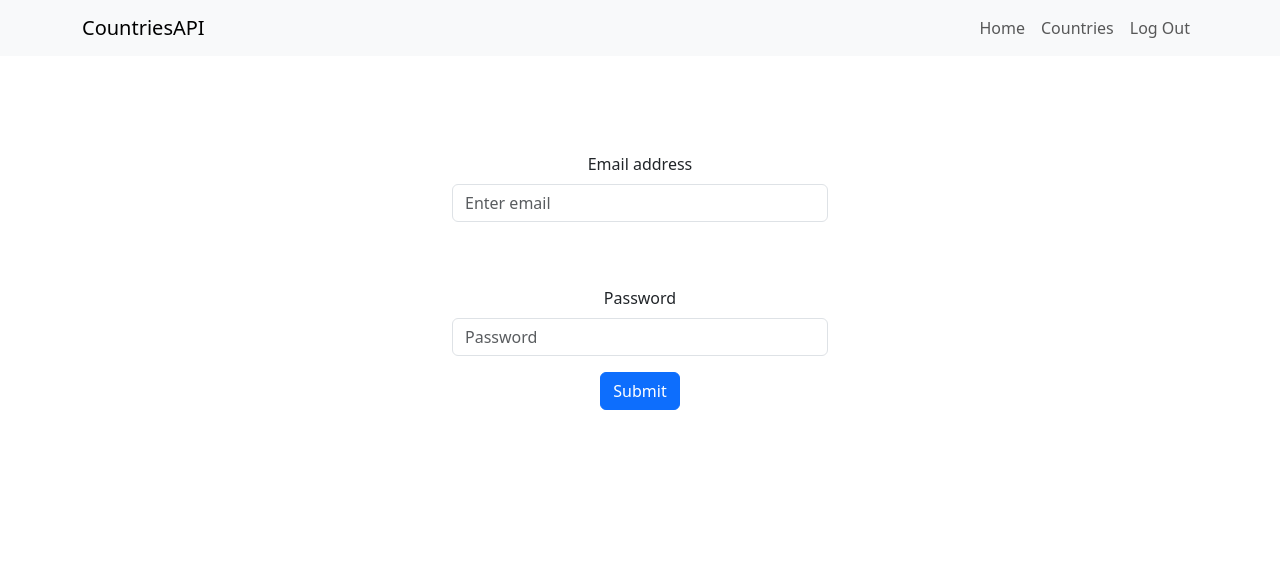
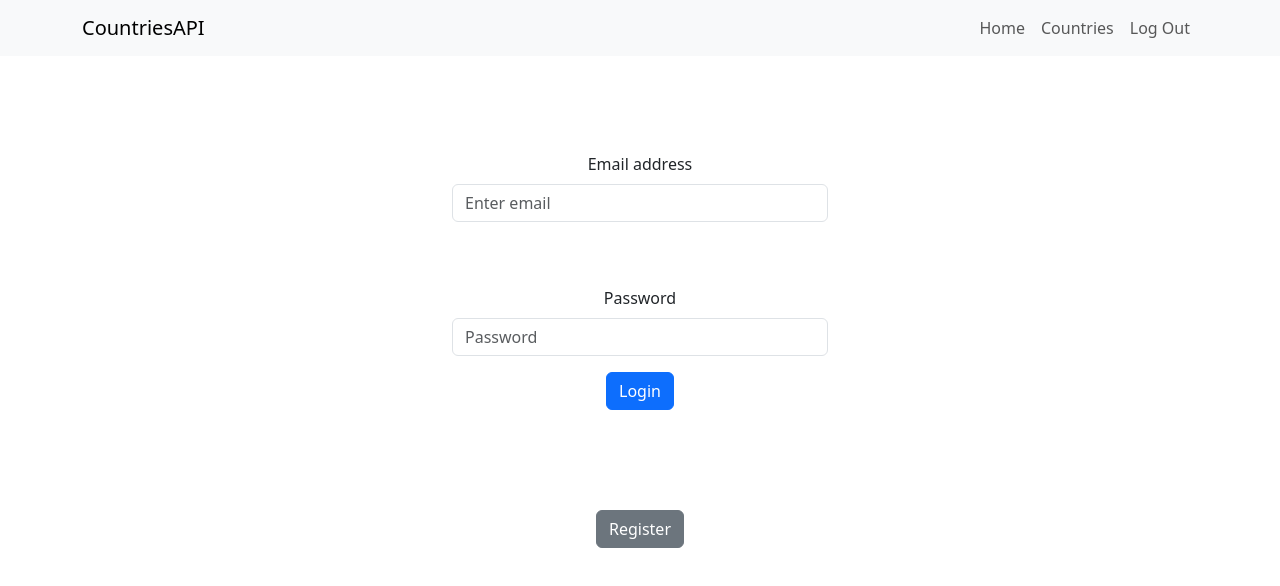
Before and after one commit to kaciel14/pruebaTecnicaTuringIA, a React (Create React App) app in the folder client/: page / in a window 1280 px wide. Shown: the top 586 px of the page. Built offline with nearby package versions, Linux system fonts and the light colour scheme.

Commit message:
creado botón para registrar usuarios nuevos

```diff
--- /dev/null
+++ b/client/src/RegisterUser.js
@@ -0,0 +1,18 @@
+import Axios from 'axios'
+
+export const registerUser = async (username, password)=>{
+
+    const data = {
+        username,
+        password,
+        admin: '0'
+    }
+    const response = await Axios.post(`http://localhost:8080/addUser`, data)
+
+    console.log('El message es: '+response.data.message)
+    if(response.data.message){
+        return true
+    }else{
+        return false
+    }
+}
--- a/client/src/UpdateUser.js
+++ b/client/src/UpdateUser.js
@@ -11,9 +11,9 @@ const Update = ({user, text}) => {
 
     const textParam = text
 
-  const handleClick = (e) => {
-    e.preventDefault();
-    navigate(`/updateUser`, {state: {username}})
+    const handleClick = (e) => {
+        e.preventDefault();
+        navigate(`/updateUser`, {state: {username}})
   }
 
   return <Button variant='primary' onClick={handleClick}>{textParam}</Button>;
--- a/client/src/pages/Login.js
+++ b/client/src/pages/Login.js
@@ -15,6 +15,7 @@ import Form from 'react-bootstrap/Form'
 import {Home} from '../App'
 import { AuthenticationContext } from '../AuthProvider';
 import BasicAlert from '../Alerts'
+import { registerUser } from '../RegisterUser';
 
 function Login(){
 
@@ -65,11 +66,21 @@ function Login(){
 
     };
 
+    const handleRegister = async(e) =>{
+        e.preventDefault()
+
+        const success = await registerUser(username, password)
+
+        success ? window.location.reload() : setError([true, 'Operacion fallida.\n El usuario ya existe o la contraseña ingresada no contiene 8 carácteres.'])
+
+    }
+
     return(
         <div className='App'>
             <NavBar/>
             <br/><br/>
             <main className='container mt-5' style={{width: '400px'}}>
+
             {error[0] && <BasicAlert text={error[1]}/>} {/* Muestra el mensaje de error */}
                 <Form onSubmit={handleLogin}>
                     <Form.Group className="mb-3" controlId="formBasicEmail">
@@ -82,9 +93,11 @@ function Login(){
                         <Form.Control type="password" placeholder="Password" value={password} onChange={(e)=> setPassword(e.target.value)}/>
                     </Form.Group>
                     <Button variant="primary" type="submit">
-                        Submit
+                        Login
                     </Button>
                 </Form>
+
+                <Button variant="secondary" style={{marginTop: '100px'}} onClick={handleRegister}>Register</Button>
             </main>
         </div>
     )
```
